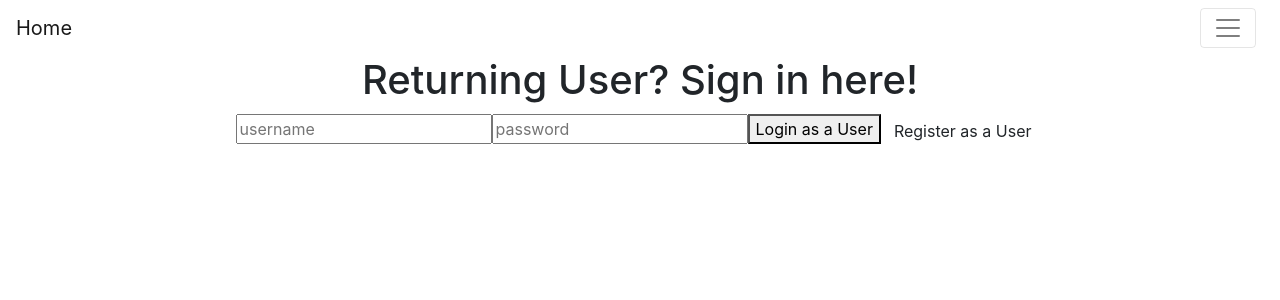
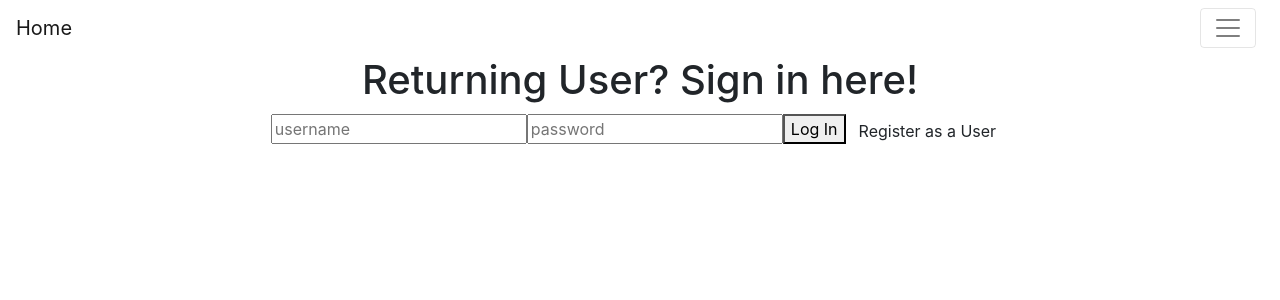
Before and after one commit to trysplit/frontend, a React (Create React App) app in the folder split/: page /Login in a window 1280 px wide. Shown: the top 300 px of the page. Built offline with nearby package versions, Linux system fonts and the light colour scheme.

Commit message:
Fixed a few bugs.

```diff
--- a/split/src/components/Calculator/Split.js
+++ b/split/src/components/Calculator/Split.js
@@ -58,7 +58,7 @@ class Split extends React.Component {
 
     render() {
         return (
-            <div classname='split'>
+            <div className='split'>
                 <form onSubmit={this.splitBill}>
                     <h2>Add a Bill</h2>
                     <input
--- a/split/src/components/Login.js
+++ b/split/src/components/Login.js
@@ -6,7 +6,7 @@ import { Link } from 'react-router-dom';
 
 const initialState = {
     username: '',
-    passwor: '',
+    password: '',
     email: ''
 }
 
@@ -22,7 +22,7 @@ const Login = (props) => {
         e.preventDefault()
         console.log(login)
         axiosWithAuth()
-            .post('/auth/login', login)
+            .post('/login', login)
             .then(res => {
                 console.log(res)
                 localStorage.setItem('token', res.data.payload)
@@ -30,11 +30,12 @@ const Login = (props) => {
             })
         setLogin(initialState)
     }
+
     return (
         <>
             <div className="LoginForm">
                 <h1>Returning User? Sign in here!</h1>
-                  <form onSubmit={handleSubmit}>
+                  <form>
                     <input
                         type='text'
                         name='username'
@@ -50,7 +51,9 @@ const Login = (props) => {
                         onChange={handleChanges}
                         value={login.password}
                     />
-                     <button type='submit'>Login as a User</button>
+                     <Link to='/Bill' className='button-cont'>
+                         <button type='submit' onClick={handleSubmit}>Log In</button>
+                    </Link>
 
                      <Link to='/register' className='btn'>Register as a User</Link>
                     </form>
--- a/split/src/utils/axiosWithAuth.js
+++ b/split/src/utils/axiosWithAuth.js
@@ -4,8 +4,7 @@ export const axiosWithAuth = () => {
     const token = localStorage.getItem('token');
 
     return axios.create({
-        baseURL: 'https://split-the-bill-1.herokuapp.com/api/',
-
+        baseURL: 'https://split-the-bill-1.herokuapp.com/api',
         headers: {
             Authorization: token
         }
```
